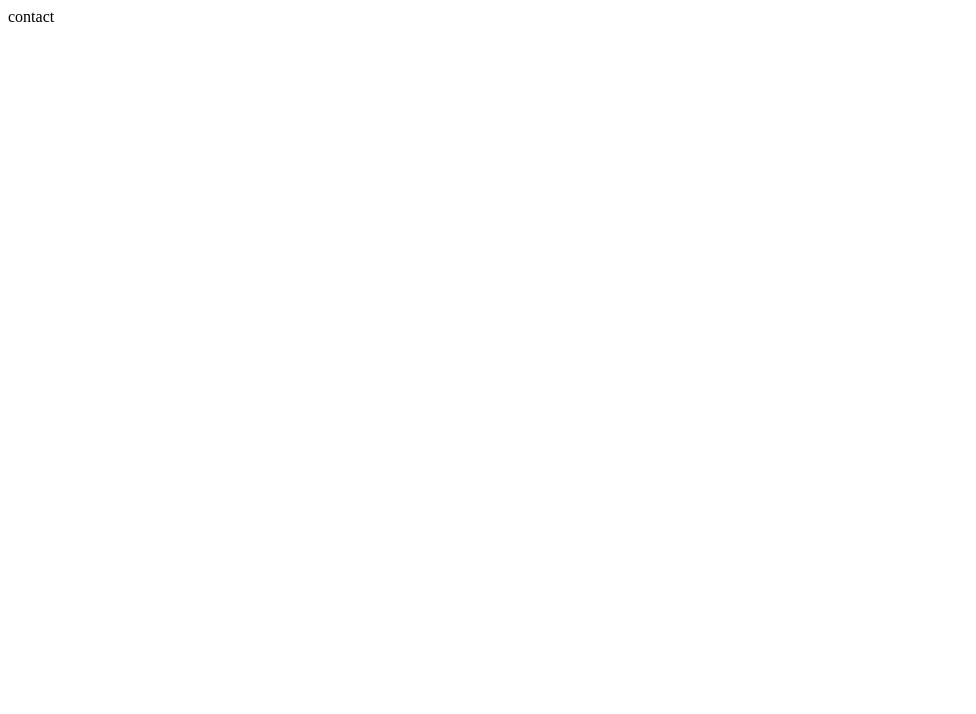
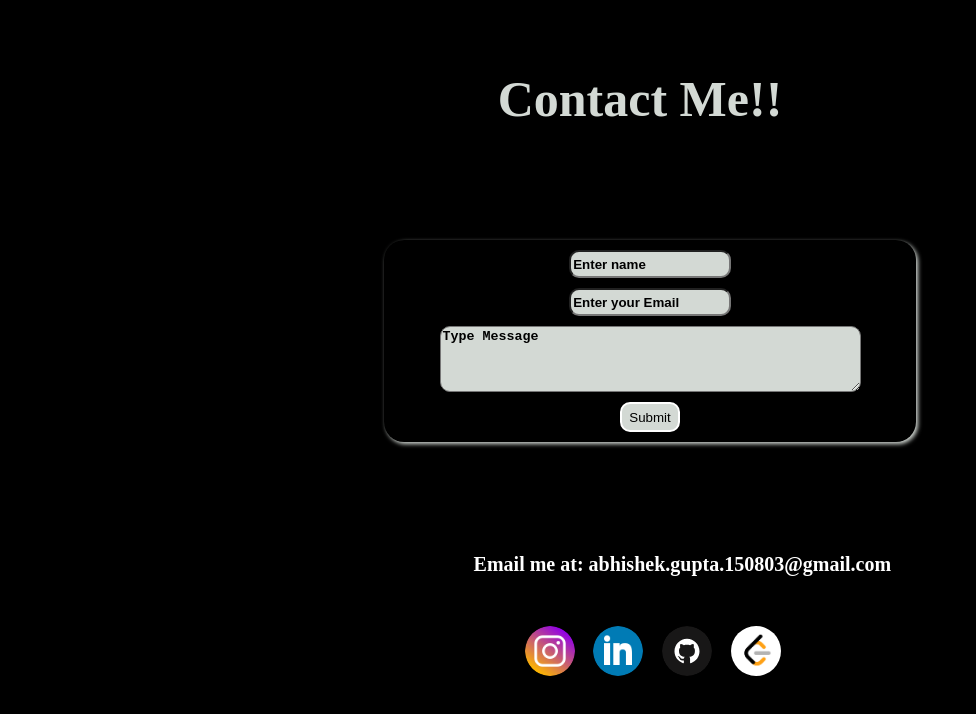
Before and after one commit to abhishek-gupta-24/portfolio, a plain HTML site: page contact.html in a window 1280 px wide. Shown: the whole page, without its empty margins (0-976 px from the left). Drawn offline with Linux system fonts and the light colour scheme.

Commit message:
contact info changed

```diff
--- a/app.js
+++ b/app.js
@@ -7,3 +7,13 @@ for(let i=0;i<btns.length;i++){
         window.location.href = link;
     });
 }
+
+let submit=document.querySelector("#submit");
+let textarea = document.querySelector("#submit textarea");
+let input= document.querySelector("#submit input");
+
+submit.addEventListener("click",function (){
+    alert("your request has been submitted!! I will contact you soon.");
+    textarea.value="";
+    input.value="";
+});
--- /dev/null
+++ b/contact.css
@@ -0,0 +1,78 @@
+*{
+    margin: 0px;
+    padding: 0px;
+}
+body{
+    background-color: black;
+}
+
+h1{
+    font-size: 50px;
+    margin-top:70px;
+    color:#D3D9D4;
+    text-align: center;
+}
+#contact{
+    display: flex;
+    width:20%;
+    justify-content: space-between;
+    position: absolute;
+    bottom:15%;
+    left:41%;
+}
+#contact .item img{
+    height:50px;
+    width:50px;
+    border-radius: 50%;
+}
+#user_info{
+    display: flex;
+    flex-direction: column;
+    width:40%;
+    row-gap: 10px;
+    align-items: center;
+    justify-content: space-between;
+    border-radius: 20px;
+    box-shadow: 2px 2px 4px #D3D9D4;;
+    padding: 10px;
+    position: absolute;
+    top:30%;
+    left:30%;
+}
+#user_info input{
+    width:30%;
+    height:20px;
+    border-radius: 10px;
+    padding:2px;
+    background-color:#D3D9D4;;
+
+}
+textarea{
+    border-radius: 10px;
+    padding: 2px;
+    background-color:#D3D9D4;;
+}
+#submit{
+    height:30px;
+    width:60px;
+    border:2px solid white;
+    border-radius: 10px;
+    background-color:#D3D9D4;;
+    margin: auto;
+}
+h4{
+    color:white;
+    position: absolute;
+    bottom:28%;
+    left:37%;
+    font-size: 20px;
+}
+input::placeholder {
+    font-weight: 600;
+    color: black;
+}
+
+textarea::placeholder {
+    font-weight: 600;
+    color: black;
+}
--- a/contact.html
+++ b/contact.html
@@ -1 +1,26 @@
-contact
+<!DOCTYPE html>
+<html lang="en">
+<head>
+    <meta charset="UTF-8">
+    <meta name="viewport" content="width=device-width, initial-scale=1.0">
+    <title>contact</title>
+    <link rel="stylesheet" href="contact.css">
+</head>
+<body>
+    <h1>Contact Me!!</h1>
+    <form id="user_info">
+        <input type="text" placeholder="Enter name">
+        <input type="email" placeholder="Enter your Email">
+        <textarea placeholder="Type Message" rows="4" cols="50"></textarea>
+        <button  id="submit">Submit</button>
+    </form>
+    <h4>Email me at: abhishek.gupta.150803@gmail.com</h4>
+    <div id="contact">
+        <div class="item"><a href="https://www.instagram.com/abhiii_gupta_24/"><img src="instagram2.png"></a></div>
+        <div class="item"><a href="https://www.linkedin.com/in/abhishek-gupta-5b2307242/"><img src="linkedin.png"></a></div>
+        <div class="item"><a href="https://github.com/abhishek-gupta-24"><img src="github.svg"></a></div>
+        <div class="item"><a href="https://leetcode.com/u/abhishek399/"><img src="leetcode.png"></a></div>
+    </div>
+    <script src="app.js"></script>
+</body>
+</html>
```
Also changed, not shown: index.html (+1 -1 lines).
